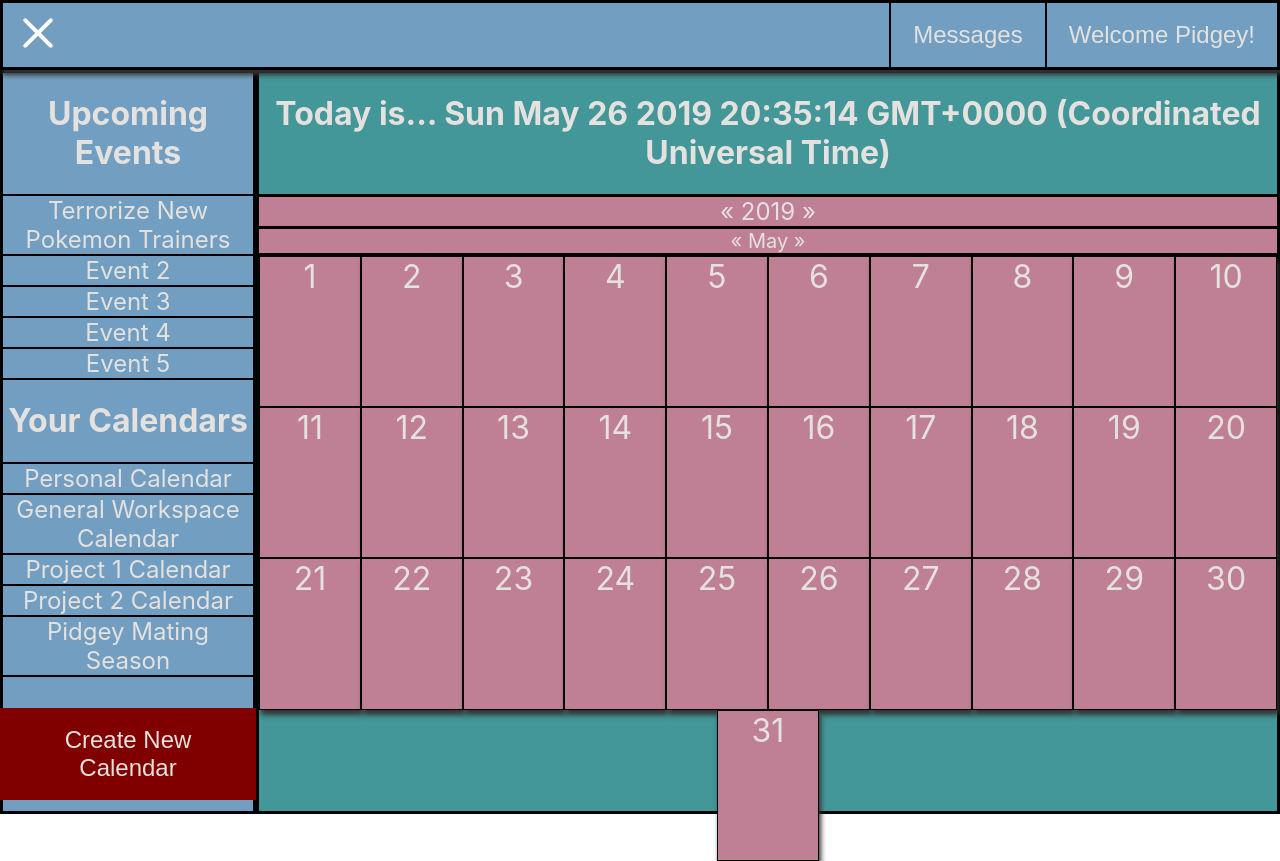
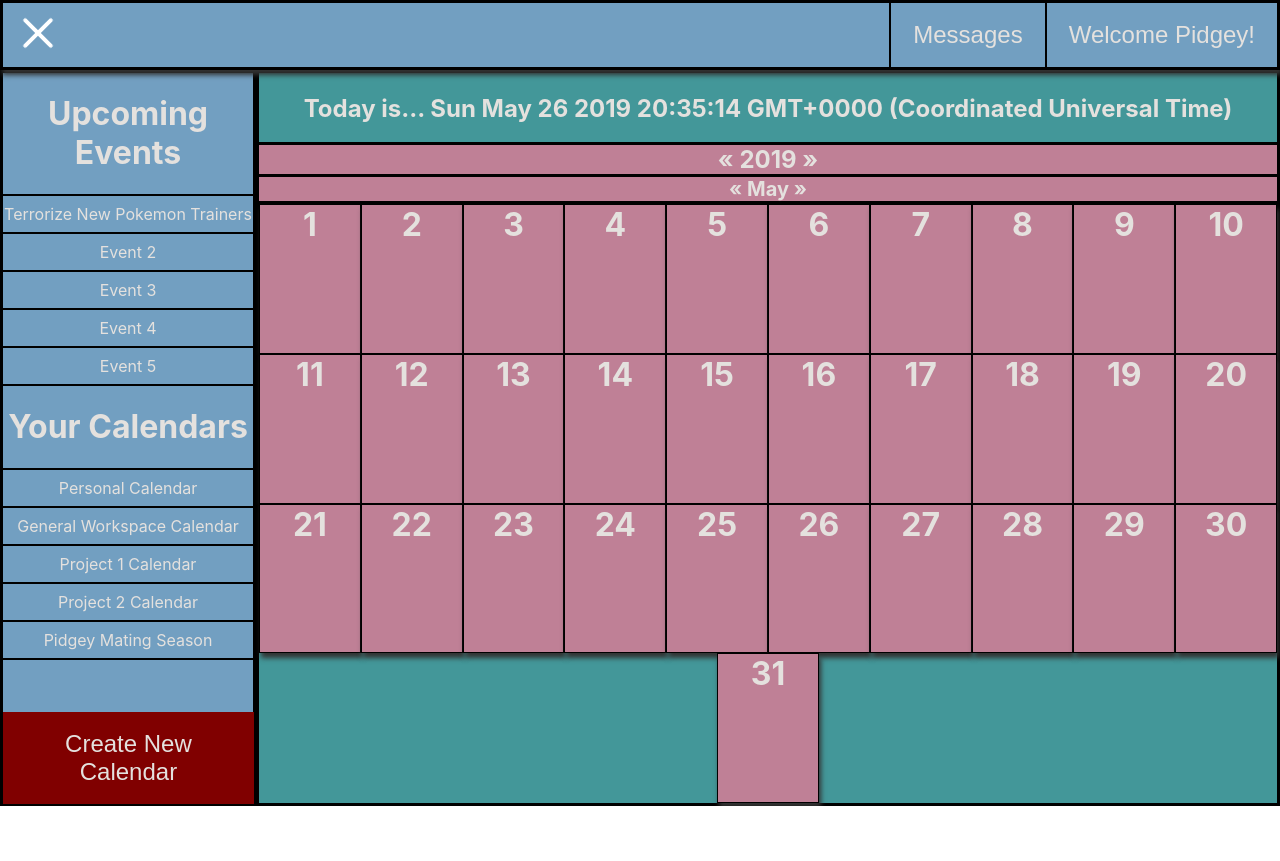
Before and after one commit to itsDario/todo-mod-4-projectFE, a React (Create React App) app: page / in a window 1280 px wide. Both pictures are taken after a click on the button 38 px from the left and 33 px from the top of the page. After the commit the page ends 806 px from the top, so only its background shows below. Built offline with nearby package versions, Linux system fonts and the light colour scheme.

Commit message:
Fixed up CSS. No more scrolling.

```diff
--- a/src/App.css
+++ b/src/App.css
@@ -5,13 +5,14 @@ html{
 }
 
 div.calendar {
-  height: 93vh;
+  height: 92vh;
   display: flex;
+  font-weight: bold;
   flex-direction: row;
   flex-wrap: wrap;
   justify-content: center;
   text-align: center;
-  align-content: stretch;
+  align-content: flex-end;
   box-sizing: border-box;
   border-style: solid;
   border-width: 3px;
@@ -20,13 +21,14 @@ div.calendar {
   color: rgb(228, 225, 222);
 }
 
+
 div.days-container {
   width: 100%;
   height: 82%;
   display: flex;
   flex-direction: row;
   flex-wrap: wrap;
-  align-content: stretch;
+  /* align-content: stretch; */
   justify-content: center;
 }
 
@@ -94,7 +96,7 @@ div.sidebar {
   display: block;
   float: left;
   width: 20vw;
-  height: 93vh;
+  height: 92vh;
   box-sizing: border-box;
   border-style: solid;
   border-width: 3px;
@@ -108,7 +110,7 @@ div.daydock {
   display: block;
   float: right;
   width: 20vw;
-  height: 93vh;
+  height: 92vh;
   box-sizing: border-box;
   border-style: solid;
   border-width: 3px;
@@ -125,8 +127,10 @@ ol {
 
 li {
   width: 100%;
-  font-size: 24px;
+  font-size: 100%;
   box-sizing: border-box;
+  padding-top: 8px;
+  padding-bottom: 8px;
   border-bottom: solid 2px black;
 }
 
@@ -141,18 +145,20 @@ ul.events-list {
 
 button.create-event {
   position: absolute;
+  display: block;
   bottom: 0;
-  width: 20vw;
-  margin-left: -10vw;
+  width: 19.6vw;
+  margin-bottom: -.5vh;
   border-style: none;
   background-color: maroon;
 }
 
 button.open-calendar-form {
   position: absolute;
+  display: block;
   bottom: 0;
-  width: 20vw;
-  margin-left: -10vw;
+  width: 19.6vw;
+  margin-bottom: -.5vh;
   border-style: none;
   background-color: maroon;
 }
--- a/src/components/calendar.js
+++ b/src/components/calendar.js
@@ -75,7 +75,7 @@ export default class Calendar extends React.Component{
 
     render(){
         return <div className="calendar" onClick={this.handleClick}>
-            <h1>Today is... {this.props.today}</h1>
+            <h2>Today is... {this.props.today}</h2>
             < Year year={this.state.year}/>
             {this.createYearSelector()}
             < Month month={this.state.month}/>
```
